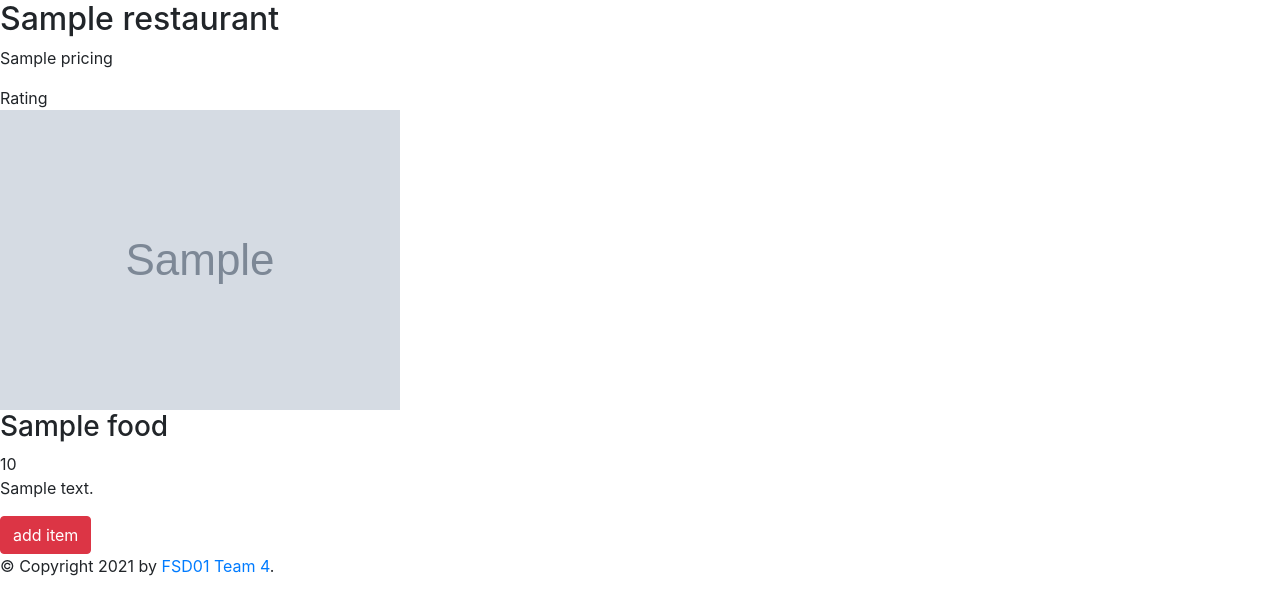
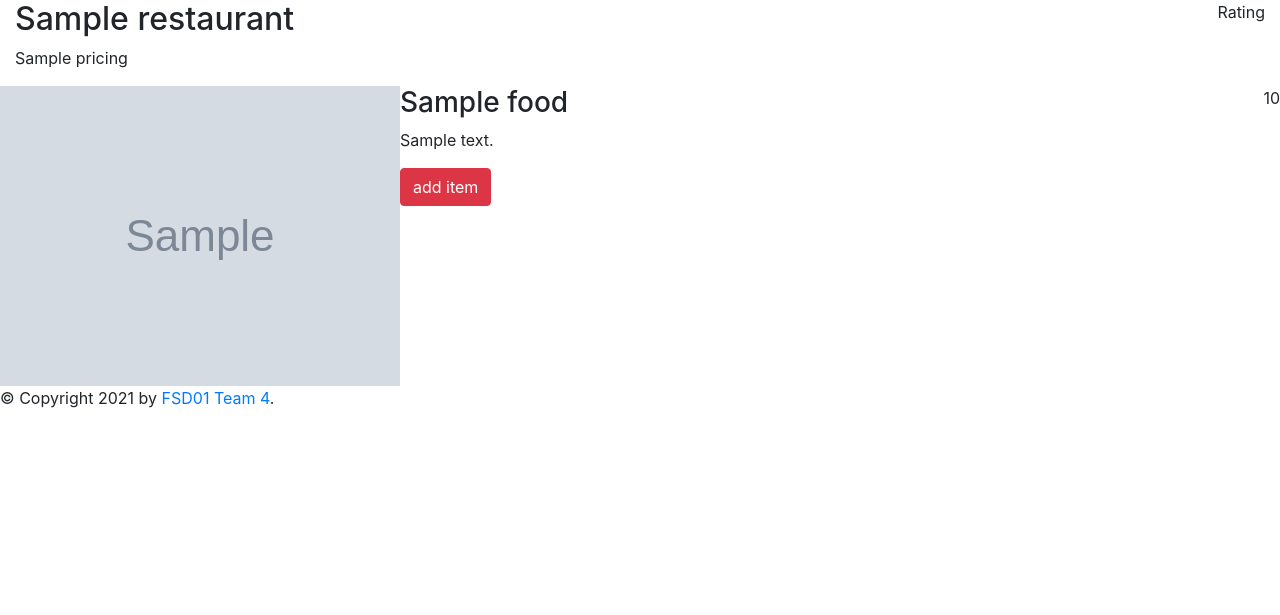
Before and after one commit to PhilArceno/delivereats-project, a PHP site: template templates/restaurant.html.twig in a window 1280 px wide. Shown: the part 26-641 px from the top of the page. Run offline with PHP 8.4, Linux system fonts and the light colour scheme; the template is opened without the code that fills it: most values are stand-ins (such as "Sample title", 1, 10 or a date in 2020); grey boxes marked "Sample" are stand-in pictures; some libraries are stand-ins or nearby versions.

Commit message:
restaurant basic styling

```diff
--- a/templates/restaurant.html.twig
+++ b/templates/restaurant.html.twig
@@ -5,8 +5,7 @@
 
 	<div>
 		<img src="" alt="Restuarant Image"/>
-		<div>
-			{# flex here #}
+		<div class="d-flex container-fluid justify-content-between">
 			<div>
 				<h2>{{restaurant.name}}</h2>
 				<p>
@@ -20,11 +19,10 @@
 	</div>
 	<div>
 		{% for f in food %}
-			<section>
-				{# flex here #}
+			<section class="d-flex">
 				<img src="{{f.imageFilePath}}" alt="food-image"/>
-				<div>
-					<div>
+				<div class="flex-grow-1">
+					<div class="d-flex justify-content-between">
 						{# flex here #}
 						<h3>{{f.name}}</h3>
 						<div>{{f.price}}</div>
```
